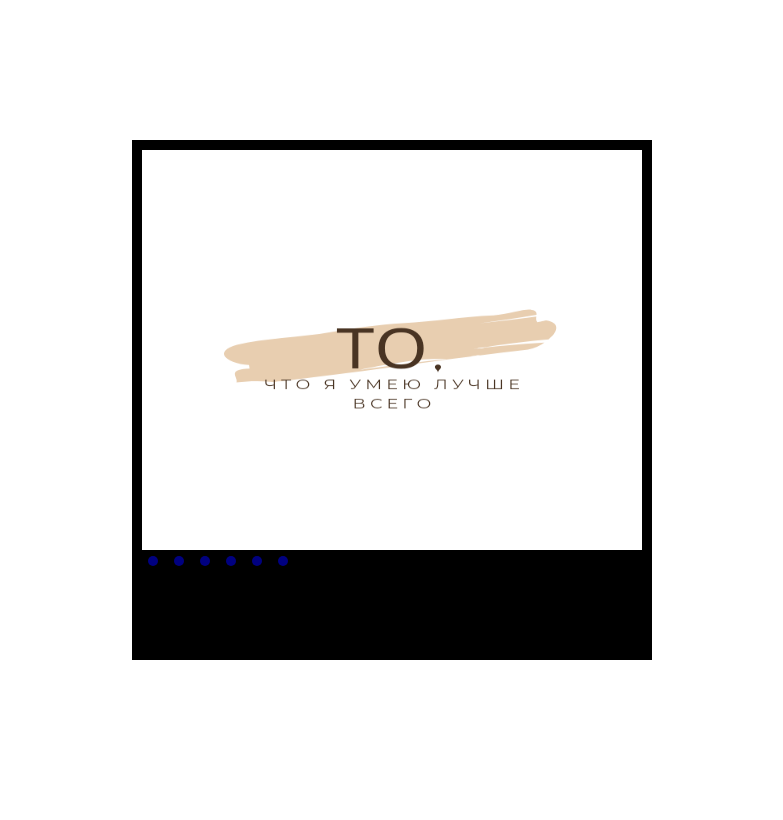
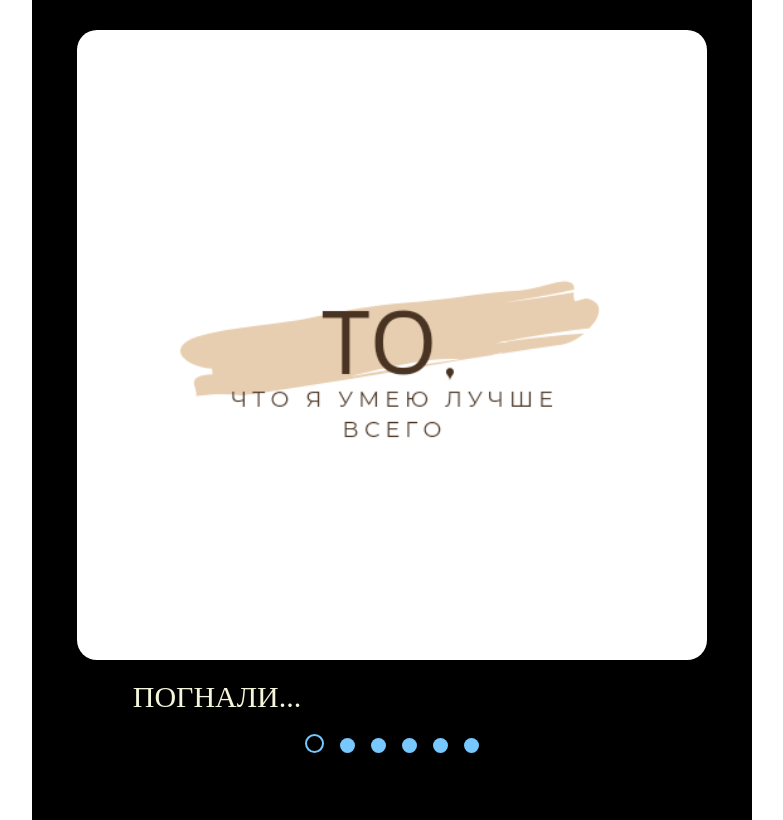
Before and after one commit to DenisovaSS/cssMemeSlider, a plain HTML site: page cssMemeSlider/index.html in a window 1280 px wide. Shown: the whole page, without its empty margins (248-1031 px from the left). Drawn offline with Linux system fonts and the light colour scheme.

Commit message:
feat: add text and pointers start to change color (Thu, Sep 14, 2023 8:21:43 AM

```diff
--- a/cssMemeSlider/index.html
+++ b/cssMemeSlider/index.html
@@ -3,55 +3,48 @@
   <head>
     <meta charset="UTF-8" />
     <meta name="viewport" content="width=device-width, initial-scale=1.0" />
-    <title>Document</title>
+    <title>About me</title>
     <link rel="stylesheet" href="style.css" />
   </head>
   <body>
-    <div class="memeSlider wrapper">
-      <div class="slides">
-        <input type="radio" name="mem" id="mem1" checked />
-        <input type="radio" name="mem" id="mem2" />
-        <input type="radio" name="mem" id="mem3" />
-        <input type="radio" name="mem" id="mem4" />
-        <input type="radio" name="mem" id="mem5" />
-        <input type="radio" name="mem" id="mem6" />
-
-        <div class="slide s1">
-          <img src="img/1.png" alt="about" class="img" />
+    <div class="memeSlider">
+      <!-- <input checked type="radio" name="respond" id="desktop" /> -->
+      <article id="slider">
+        <input checked type="radio" name="slider" id="mem1" />
+        <input type="radio" name="slider" id="mem2" />
+        <input type="radio" name="slider" id="mem3" />
+        <input type="radio" name="slider" id="mem4" />
+        <input type="radio" name="slider" id="mem5" />
+        <input type="radio" name="slider" id="mem6" />
+        <div id="slides">
+          <div id="overflow">
+            <div class="image">
+              <article><img src="img/1.png" /></article>
+              <article><img src="img/eat.jpg" /></article>
+              <article><img src="img/sleep.jpg" /></article>
+              <article><img src="img/lay.jpg" /></article>
+              <article><img src="img/barkl.jpg" /></article>
+              <article><img src="img/stradat.jpg" /></article>
+            </div>
+            <div id="text">
+              <article><p>Погнали...</p></article>
+              <article><p>Жрат!</p></article>
+              <article><p>Спат!</p></article>
+              <article><p>лежат!</p></article>
+              <article><p>Орат!</p></article>
+              <article><p>Фигнёй страдат!</p></article>
+            </div>
+          </div>
         </div>
-        <div class="slide">
-          <img src="img/eat.jpg" alt="eating" class="img" />
+        <div id="controls">
+          <label for="mem1"></label>
+          <label for="mem2"></label>
+          <label for="mem3"></label>
+          <label for="mem4"></label>
+          <label for="mem5"></label>
+          <label for="mem6"></label>
         </div>
-        <div class="slide">
-          <img src="img/sleep.jpg" alt="sleeping" class="img" />
-        </div>
-        <div class="slide">
-          <img src="img/barkl.jpg" alt="yelling" class="img" />
-        </div>
-        <div class="slide">
-          <img src="img/lay.jpg" alt="lying" class="img" />
-        </div>
-        <div class="slide">
-          <img src="img/stradat.jpg" alt="suffer" class="img" />
-        </div>
-      </div>
-
-      <!-- <div class="block-text">
-        <p class="text t1">first</p>
-        <p class="text">second</p>
-        <p class="text">thirt</p>
-        <p class="text">four</p>
-        <p class="text">five</p>
-        <p class="text">six</p>
-      </div> -->
-      <div class="controls" id="www">
-        <label for="mem1" class="contr"></label>
-        <label for="mem2" class="contr"></label>
-        <label for="mem3" class="contr"></label>
-        <label for="mem4" class="contr"></label>
-        <label for="mem5" class="contr"></label>
-        <label for="mem6" class="contr"></label>
-      </div>
+      </article>
     </div>
   </body>
 </html>
--- a/cssMemeSlider/style.css
+++ b/cssMemeSlider/style.css
@@ -3,91 +3,141 @@
   padding: 0;
 }
 .memeSlider {
-  width: 500px;
-  height: 500px;
-  overflow: hidden;
+  height: 800px;
+  width: 700px;
+  background-color: black;
+  margin: 0 auto;
   border: 10px solid #000;
-  background-color: #000;
+}
+
+#slider {
+  /*положение слайдера*/
+  text-align: center;
   margin: 0 auto;
 }
-.wrapper {
-  position: absolute;
-  top: 50%;
-  left: 50%;
-  transform: translate(-50%, -50%);
-}
-/* .controls {
-  display: flex;
-} */
-.contr {
-  display: inline-block;
-  width: 10px;
-  height: 10px;
-  margin: 6px;
-  cursor: pointer;
-  background-color: blue;
-  opacity: 0.5;
-  border-radius: 10px;
-  transition: all 0.4s ease;
-}
-.contr:hover {
-  background-color: white;
-  opacity: 1;
-  transform: scale(1.1);
-}
-.contr:active {
-  background-color: black;
-  border: 2px solid white;
-  opacity: 1;
-}
-#mem1:checked ~ #www label:nth-child(1),
-#mem2:checked ~ #www label:nth-child(2),
-#mem3:checked ~ #www label:nth-child(3),
-#mem4:checked ~ #www label:nth-child(4),
-#mem5:checked ~ #www label:nth-child(5),
-#mem6:checked ~ #www label:nth-child(6) {
-  background: red;
-  border-color: red !important;
+
+#slides article {
+  /*все изображения справа друг от доруга*/
+  width: 20%;
 }
 
-input[name="mem"] {
+#slides .image {
+  /*устанавливает общий размер блока с изображениями*/
+  width: 600%;
+  line-height: 0;
+  display: flex;
+  transition: all 800ms cubic-bezier(0.77, 0, 0.175, 1);
+}
+#slides p {
+  width: 50%;
+  font-size: 30px;
+  text-transform: uppercase;
+}
+#slides #text {
+  margin-top: 20px;
+  color: beige;
+  display: flex;
+  width: 600%;
+  transition: all 800ms;
+}
+
+#overflow {
+  /*сркывает все, что находится за пределами этого блока*/
+  width: 100%;
+  overflow: hidden;
+}
+
+article img {
+  /*размер изображений слайдера*/
+  border-radius: 20px;
+  margin-top: 20px;
+  width: 90%;
+}
+
+.memeSlider input {
+  /*скрывает стандартные инпуты (чекбоксы) на странице*/
   display: none;
 }
 
-.slides {
-  width: 600%;
-  height: 80%;
-  display: flex;
-}
-.text {
-  color: aliceblue;
-  margin-top: 40px;
-}
-.slide {
-  width: 20%;
-  transition: all 0.6s ease;
+/*позиция изображения при активации переключателя*/
+#mem1:checked ~ #slides .image {
+  margin-left: 0;
 }
 
-.img {
-  width: 100%;
-  height: 100%;
+#mem2:checked ~ #slides .image {
+  margin-left: -100%;
 }
 
-#mem1:checked ~ .s1 {
+#mem3:checked ~ #slides .image {
+  margin-left: -200%;
+}
+
+#mem4:checked ~ #slides .image {
+  margin-left: -300%;
+}
+
+#mem5:checked ~ #slides .image {
+  margin-left: -400%;
+}
+#mem6:checked ~ #slides .image {
+  margin-left: -500%;
+}
+#mem1:checked ~ #slides p {
   margin-left: 0;
 }
-#mem2:checked ~ .s1 {
-  margin-left: -20%;
-}
-#mem3:checked ~ .s1 {
-  margin-left: -40%;
-}
-#mem4:checked ~ .s1 {
-  margin-left: -60%;
-}
-#mem5:checked ~ .s1 {
-  margin-left: -80%;
-}
-#mem6:checked ~ .s1 {
+
+#mem2:checked ~ #slides p {
   margin-left: -100%;
 }
+
+#mem3:checked ~ #slides p {
+  margin-left: -200%;
+}
+
+#mem4:checked ~ #slides p {
+  margin-left: -300%;
+}
+
+#mem5:checked ~ #slides p {
+  margin-left: -400%;
+}
+#mem6:checked ~ #slides p {
+  margin-left: -500%;
+}
+
+#controls label {
+  /*стиль отдельного переключателя*/
+  border-radius: 10px; /*скругление углов*/
+  display: inline-block; /*расположение в строку*/
+  width: 15px;
+  height: 15px;
+  margin: 6px;
+  background: #76c8ff;
+  cursor: pointer;
+}
+
+#controls {
+  /*расположение блока с переключателями*/
+  margin: 2% 0 0;
+  text-align: center;
+}
+
+#controls label:hover {
+  /*поведение чекбокса при наведении*/
+  background: white;
+}
+#controls label:active {
+  /*поведение чекбокса при наведении*/
+  background: black;
+  border: 2px solid white;
+}
+/*цвет активного лейбла при активации чекбокса*/
+#mem1:checked ~ #controls label:nth-child(1),
+#mem2:checked ~ #controls label:nth-child(2),
+#mem3:checked ~ #controls label:nth-child(3),
+#mem4:checked ~ #controls label:nth-child(4),
+#mem5:checked ~ #controls label:nth-child(5),
+#mem6:checked ~ #controls label:nth-child(6) {
+  background: black;
+  border: 2px solid #76c8ff;
+}
```
